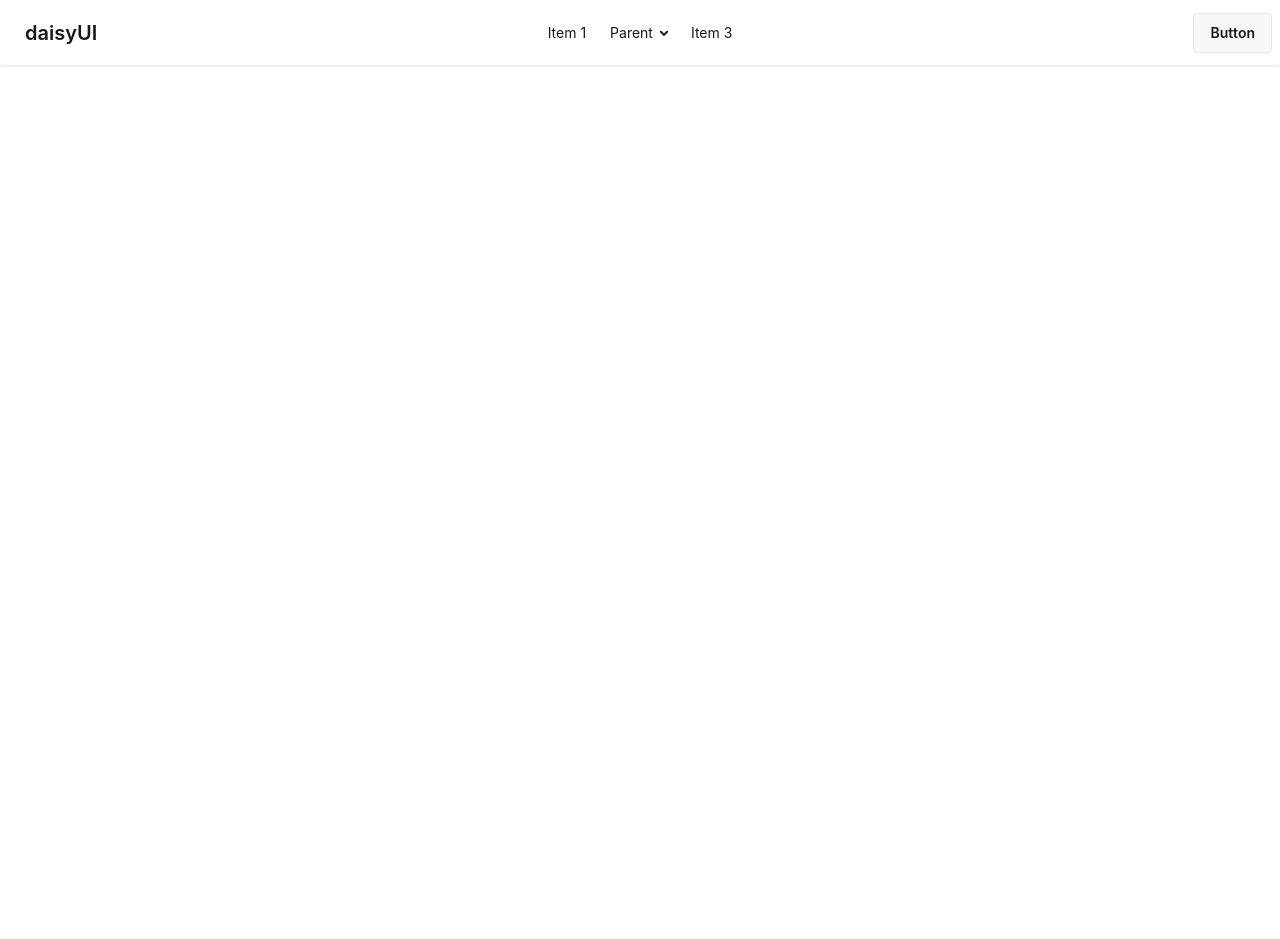
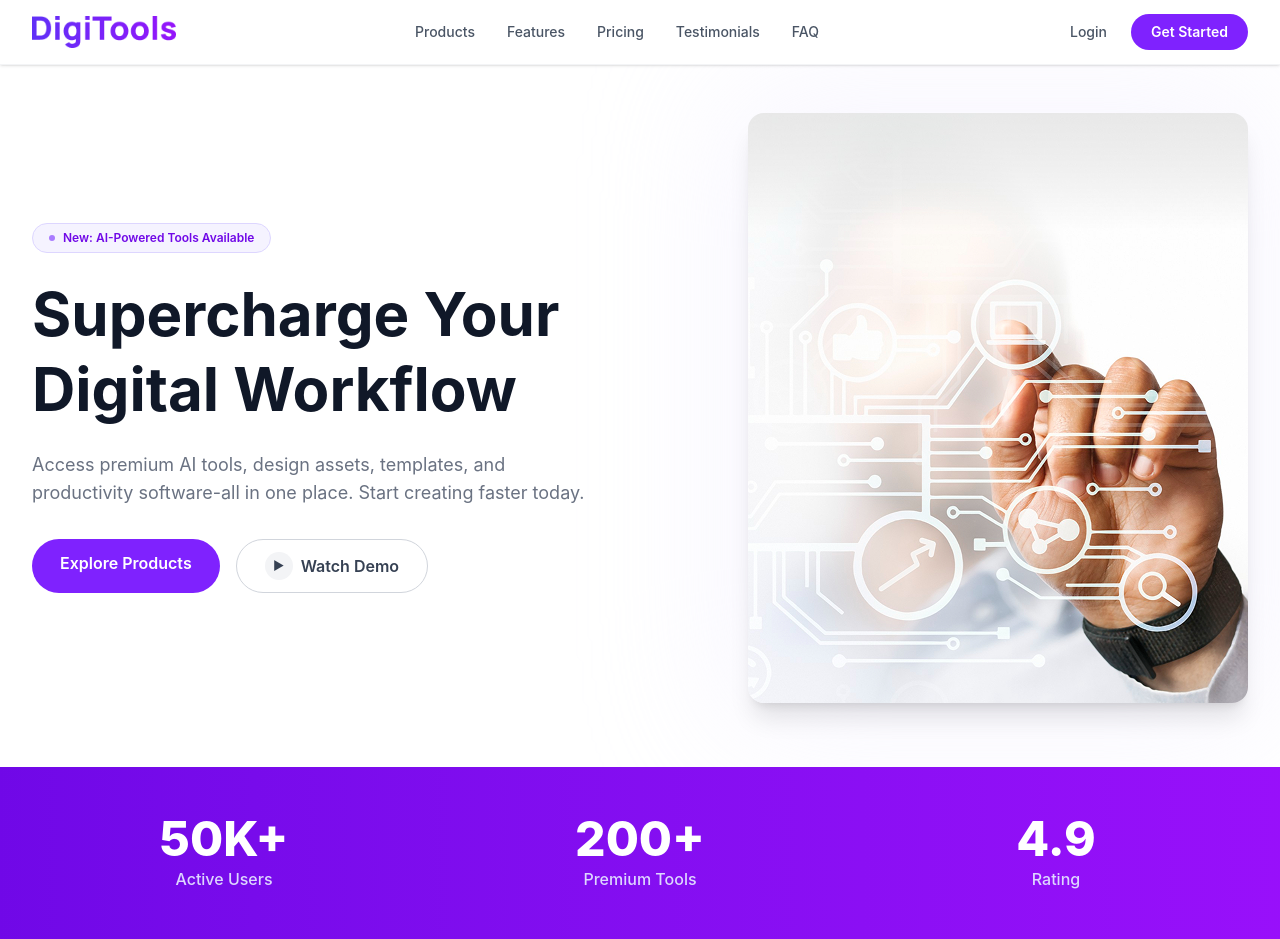
Before and after one commit to gitimtiaz/DigiTools.Platform.A6, a React (Vite) app: page / in a window 1280 px wide. Before the commit the page ends 800 px from the top, so only its background shows below. Built offline with nearby package versions, Linux system fonts and the light colour scheme.

Commit message:
add Navbar, Banner, and Stats sections

```diff
--- a/index.html
+++ b/index.html
@@ -4,7 +4,7 @@
     <meta charset="UTF-8" />
     <link rel="icon" type="image/svg+xml" href="/favicon.svg" />
     <meta name="viewport" content="width=device-width, initial-scale=1.0" />
-    <title>digitools-platform-a6</title>
+    <title>DigiTools Platform</title>
   </head>
   <body>
     <div id="root"></div>
--- a/package.json
+++ b/package.json
@@ -11,6 +11,7 @@
   },
   "dependencies": {
     "@tailwindcss/vite": "^4.2.2",
+    "lucide-react": "^1.7.0",
     "react": "^19.2.4",
     "react-dom": "^19.2.4",
     "tailwindcss": "^4.2.2"
--- a/src/App.jsx
+++ b/src/App.jsx
@@ -1,50 +1,15 @@
-import './App.css'
+import Navbar from "./components/Navbar";
+import Banner from "./components/Banner";
+import Stats from "./components/Stats";
 
 function App() {
-
   return (
-    <div className="navbar bg-base-100 shadow-sm">
-      <div className="navbar-start">
-        <div className="dropdown">
-          <div tabIndex={0} role="button" className="btn btn-ghost lg:hidden">
-            <svg xmlns="http://www.w3.org/2000/svg" className="h-5 w-5" fill="none" viewBox="0 0 24 24" stroke="currentColor"> <path strokeLinecap="round" strokeLinejoin="round" strokeWidth="2" d="M4 6h16M4 12h8m-8 6h16" /> </svg>
-          </div>
-          <ul
-            tabIndex="-1"
-            className="menu menu-sm dropdown-content bg-base-100 rounded-box z-1 mt-3 w-52 p-2 shadow">
-            <li><a>Item 1</a></li>
-            <li>
-              <a>Parent</a>
-              <ul className="p-2">
-                <li><a>Submenu 1</a></li>
-                <li><a>Submenu 2</a></li>
-              </ul>
-            </li>
-            <li><a>Item 3</a></li>
-          </ul>
-        </div>
-        <a className="btn btn-ghost text-xl">daisyUI</a>
-      </div>
-      <div className="navbar-center hidden lg:flex">
-        <ul className="menu menu-horizontal px-1">
-          <li><a>Item 1</a></li>
-          <li>
-            <details>
-              <summary>Parent</summary>
-              <ul className="p-2 bg-base-100 w-40 z-1">
-                <li><a>Submenu 1</a></li>
-                <li><a>Submenu 2</a></li>
-              </ul>
-            </details>
-          </li>
-          <li><a>Item 3</a></li>
-        </ul>
-      </div>
-      <div className="navbar-end">
-        <a className="btn">Button</a>
-      </div>
+    <div className="min-h-screen bg-white">
+      <Navbar />
+      <Banner />
+      <Stats />
     </div>
-    )
+  );
 }
 
-export default App
+export default App;
--- /dev/null
+++ b/src/components/Banner.jsx
@@ -0,0 +1,63 @@
+import bannerImg from "../assets/banner.png";
+
+const Banner = () => {
+  return (
+    <section className="bg-white pt-12 pb-16 overflow-hidden">
+      <div className="max-w-7xl mx-auto px-4 sm:px-6 lg:px-8">
+
+        <div className="flex flex-col lg:flex-row items-center gap-12">
+
+          {/* Left Content */}
+          <div className="flex-1 text-center lg:text-left">
+            <span className="inline-flex items-center gap-2 bg-violet-50 border border-violet-200 text-violet-700 text-xs font-semibold px-4 py-1.5 rounded-full">
+            <span className="w-1.5 h-1.5 bg-violet-500 rounded-full animate-pulse"></span>
+            New: AI-Powered Tools Available
+          </span>
+            <h1 className="mt-6 text-4xl sm:text-5xl lg:text-6xl font-bold text-gray-900 leading-tight mb-6">
+              Supercharge Your{" "}Digital Workflow
+            </h1>
+            <p className="text-gray-500 text-base sm:text-lg max-w-xl mx-auto lg:mx-0 mb-8">
+              Access premium AI tools, design assets, templates, and productivity
+              software-all in one place. Start creating faster today.
+            </p>
+            <div className="flex flex-col sm:flex-row gap-4 justify-center lg:justify-start">
+              <a
+                href="#products"
+                className="bg-violet-600 hover:bg-violet-700 text-white font-semibold px-7 py-3 rounded-full transition-all hover:shadow-lg hover:shadow-violet-200"
+              >
+                Explore Products
+              </a>
+              <a
+                href="#demo"
+                className="flex items-center justify-center gap-2 border border-gray-300 hover:border-violet-400 text-gray-700 hover:text-violet-600 font-semibold px-7 py-3 rounded-full transition-all"
+              >
+                <span className="w-7 h-7 bg-gray-100 rounded-full flex items-center justify-center text-xs">
+                  ▶
+                </span>
+                Watch Demo
+              </a>
+            </div>
+          </div>
+
+          {/* Right Image */}
+          <div className="flex-1 flex justify-center lg:justify-end">
+            <div className="relative">
+              <div className="absolute inset-0 bg-violet-100 rounded-3xl blur-3xl opacity-40 scale-110"></div>
+              <img
+                src={bannerImg}
+                alt="Digital Workflow"
+                className="relative w-full max-w-md lg:max-w-lg rounded-2xl shadow-xl object-cover"
+                onError={(e) => {
+                  e.target.style.display = "none";
+                }}
+              />
+            </div>
+          </div>
+
+        </div>
+      </div>
+    </section>
+  );
+};
+
+export default Banner;
--- /dev/null
+++ b/src/components/Stats.jsx
@@ -0,0 +1,28 @@
+const stats = [
+  { value: "50K+", label: "Active Users" },
+  { value: "200+", label: "Premium Tools" },
+  { value: "4.9",  label: "Rating" },
+];
+
+const Stats = () => {
+  return (
+    <section className="bg-gradient-to-r from-violet-700 to-purple-600 py-12">
+      <div className="max-w-7xl mx-auto px-4 sm:px-6 lg:px-8">
+        <div className="grid grid-cols-3 gap-8 text-center">
+          {stats.map((stat, index) => (
+            <div key={index} className="text-white">
+              <div className="text-3xl sm:text-4xl lg:text-5xl font-extrabold mb-1">
+                {stat.value}
+              </div>
+              <div className="text-violet-200 text-sm sm:text-base font-medium">
+                {stat.label}
+              </div>
+            </div>
+          ))}
+        </div>
+      </div>
+    </section>
+  );
+};
+
+export default Stats;
--- a/src/components/navbar.jsx
+++ b/src/components/navbar.jsx
@@ -0,0 +1,48 @@
+import logo from "../assets/DigiTools.png";
+const Navbar = () => {
+  return (
+    <nav className="sticky top-0 z-50 bg-white/95 backdrop-blur-sm border-b border-gray-100 shadow-sm">
+      <div className="max-w-7xl mx-auto px-4 sm:px-6 lg:px-8">
+        <div className="flex items-center justify-between h-16">
+
+          {/* Logo */}
+          <div className="flex items-center gap-2">
+            <img src={logo} alt="DigiTools" className="h-8 w-auto object-contain"/>
+          </div>
+
+          {/* Nav Links */}
+          <div className="hidden md:flex items-center gap-8">
+            {["Products", "Features", "Pricing", "Testimonials", "FAQ"].map((item) => (
+              <a
+                key={item}
+                href={`#${item.toLowerCase()}`}
+                className="text-sm font-medium text-gray-600 hover:text-violet-600 transition-colors"
+              >
+                {item}
+              </a>
+            ))}
+          </div>
+
+          {/* Actions */}
+          <div className="flex items-center gap-3">
+            <a
+              href="#"
+              className="hidden sm:block text-sm font-medium text-gray-600 hover:text-violet-600 transition-colors px-3 py-2"
+            >
+              Login
+            </a>
+            <a
+              href="#"
+              className="bg-violet-600 hover:bg-violet-700 text-white text-sm font-semibold px-5 py-2 rounded-full transition-colors"
+            >
+              Get Started
+            </a>
+          </div>
+
+        </div>
+      </div>
+    </nav>
+  );
+};
+
+export default Navbar;
```
Also changed, not shown: 1 other file (tests, documents, lock files or other folders).
